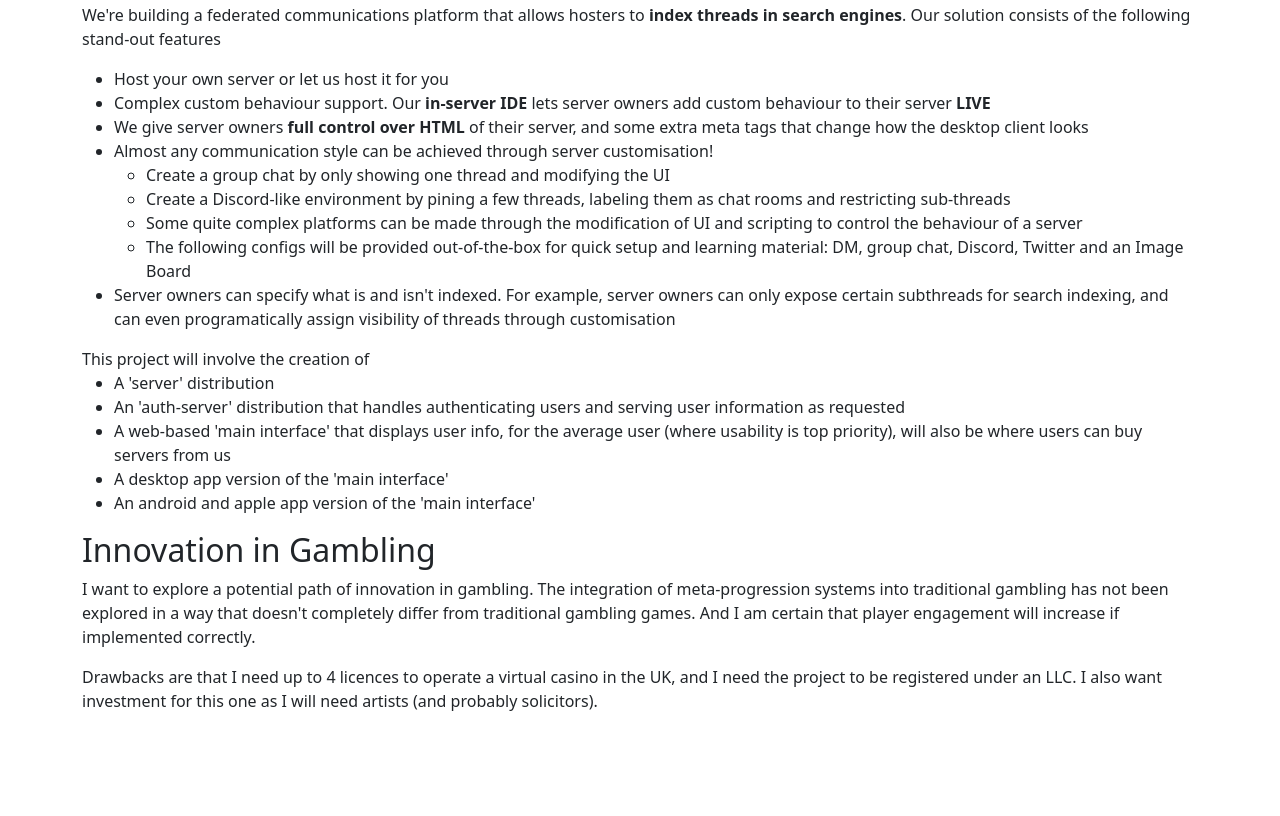
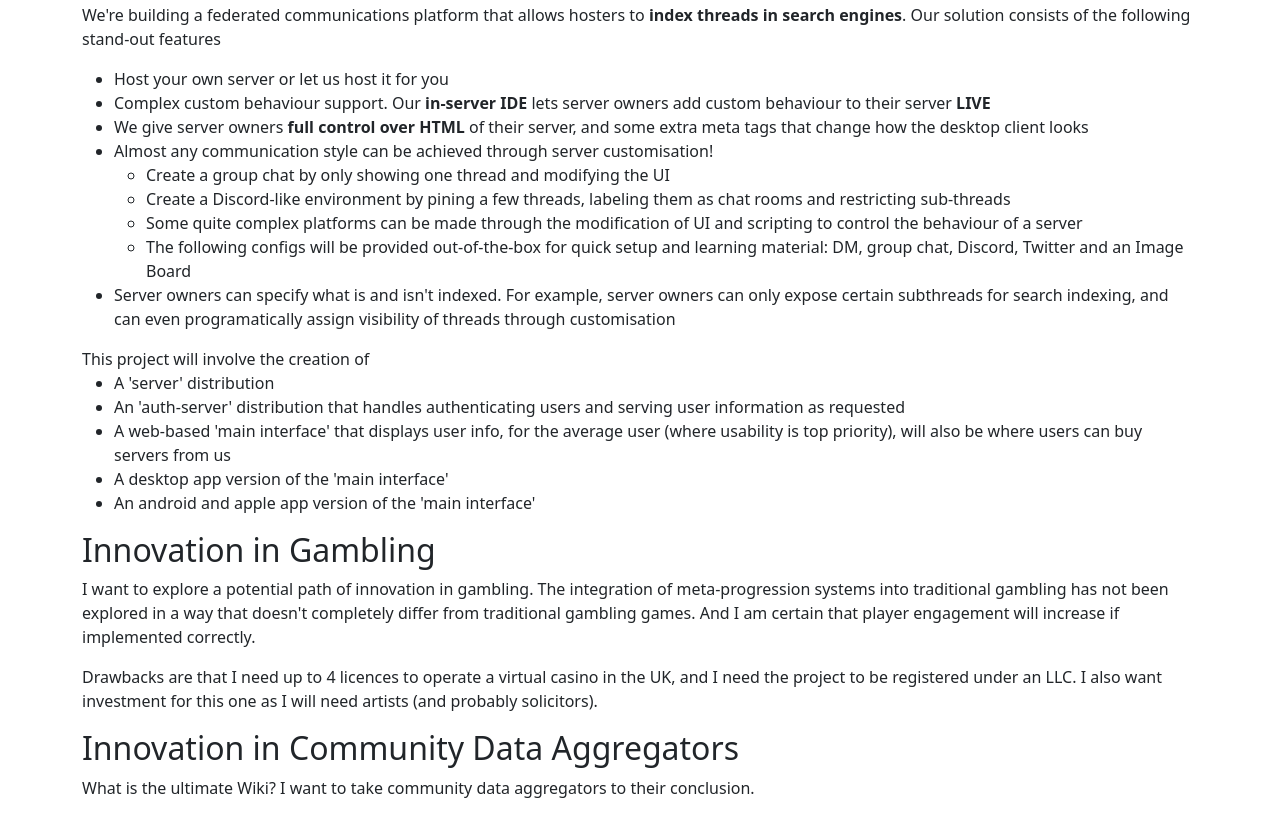
Before and after one commit to Woukie/lucaseldon.com, a website: page projects/index.html in a window 1280 px wide. Shown: the part 674-1490 px from the top of the page. Before the commit the page ends 1403 px from the top, so only its background shows below. Drawn offline with nearby package versions, Linux system fonts and the light colour scheme; files that its build step writes are made by us from their sources.

Commit message:
Another project idea

```diff
--- a/projects/index.html
+++ b/projects/index.html
@@ -75,6 +75,8 @@
     <h2>Innovation in Gambling</h2>
     <p>I want to explore a potential path of innovation in gambling. The integration of meta-progression systems into traditional gambling has not been explored in a way that doesn't completely differ from traditional gambling games. And I am certain that player engagement will increase if implemented correctly.</p>
     <p>Drawbacks are that I need up to 4 licences to operate a virtual casino in the UK, and I need the project to be registered under an LLC. I also want investment for this one as I will need artists (and probably solicitors).</p>
+    <h2>Innovation in Community Data Aggregators</h2>
+    <p>What is the ultimate Wiki? I want to take community data aggregators to their conclusion.</p>
   </div>
 
   <script src="/node_modules/bootstrap/dist/js/bootstrap.bundle.min.js"></script>
```
